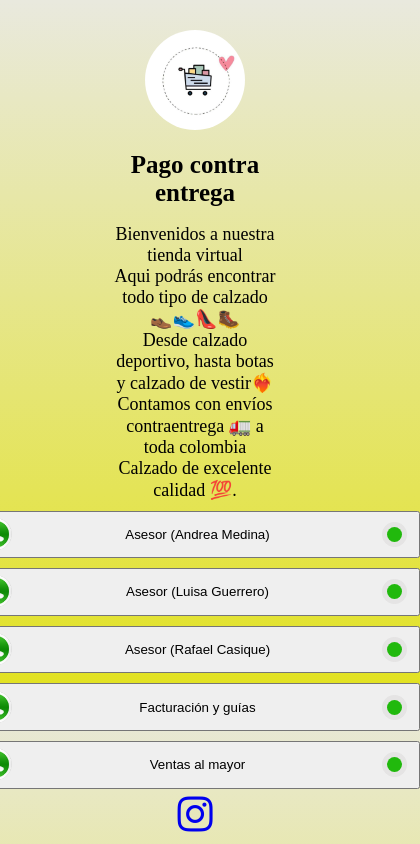
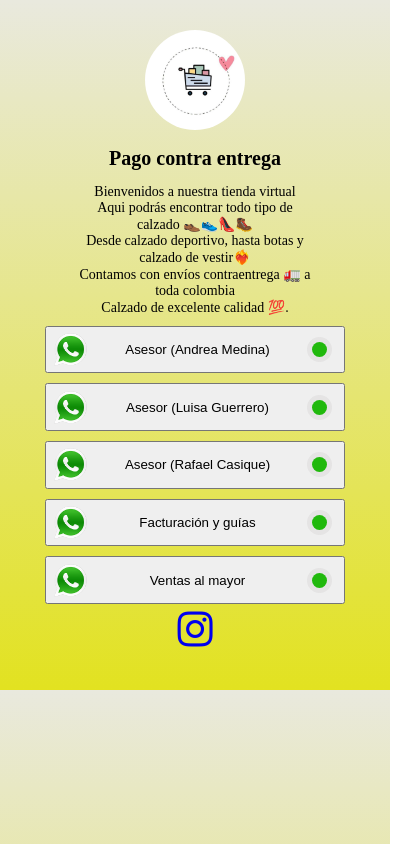
Before and after one commit to Cxrkeyb/Majesty_Shoes, a website: page index.html in a window 390 px wide. Shown: the whole page, 420 px wide, since content can reach past the window. Drawn offline with Linux system fonts and the light colour scheme.

Commit message:
Modifiqué tamaños de vista mobile

```diff
--- a/scss/_index.scss
+++ b/scss/_index.scss
@@ -10,6 +10,9 @@
 }
 .container-inside{
     width: 50%;
+    @media only screen and (min-width:0px) and (max-width:1239px) {
+        width: 70%;
+    }
 }
 .container-text{
     text-align: center;
@@ -24,6 +27,9 @@
 .container-text p{
     font-size: 18px;
     margin: 0px;
+    @media only screen and (min-width:0px) and (max-width:1239px) {
+        font-size: 14px;
+    }
 }
 .container-btn{
     display: flex;
@@ -66,6 +72,9 @@
     width: 450px;
     margin-top: 10px;
     cursor: pointer;
+    @media only screen and (min-width:0px) and (max-width:1239px) {
+        width: 300px;
+    }
 }
 .btn-flex{
     display: flex;
@@ -87,6 +96,9 @@
 }
 .title{
     font-size: 25px;
+    @media only screen and (min-width:0px) and (max-width:1239px) {
+        font-size: 20px;
+    }
 }
 .fab{
     font-size: 40px;
```
Also changed, not shown: css/style.css.
